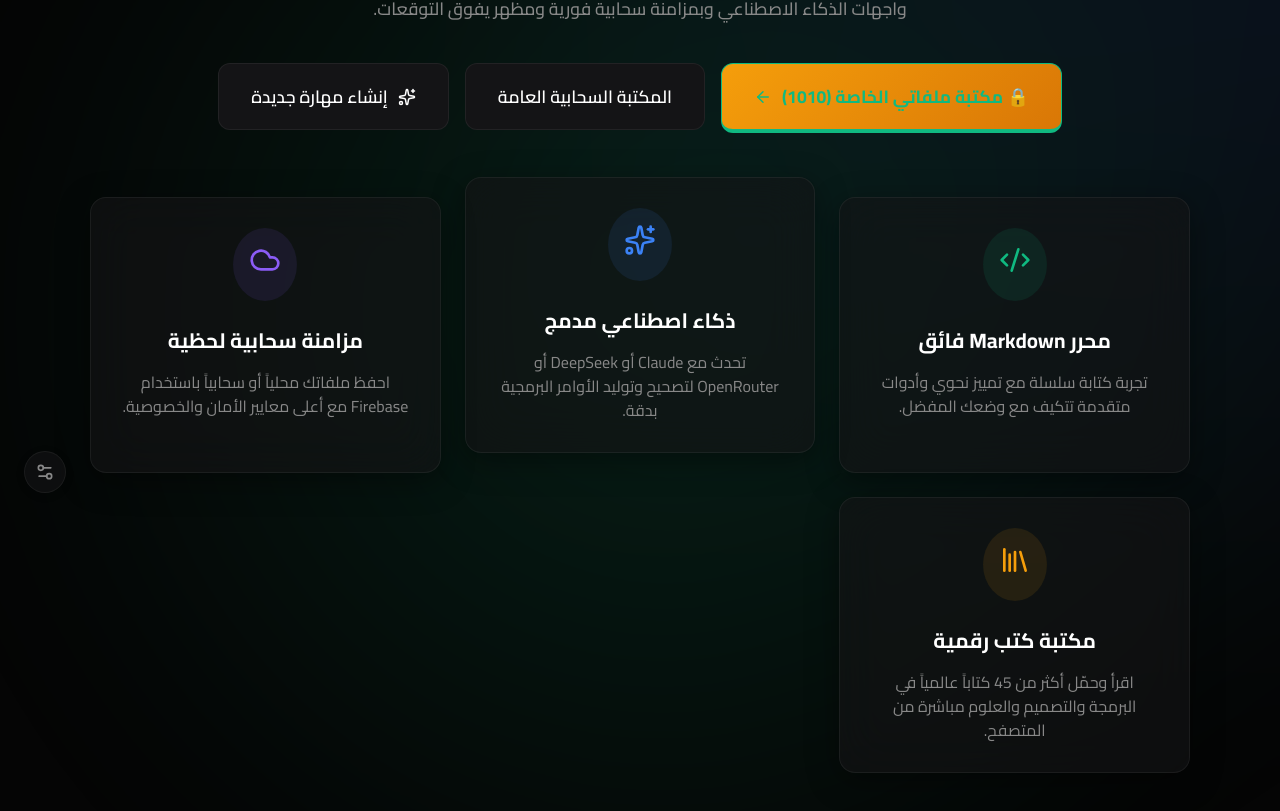
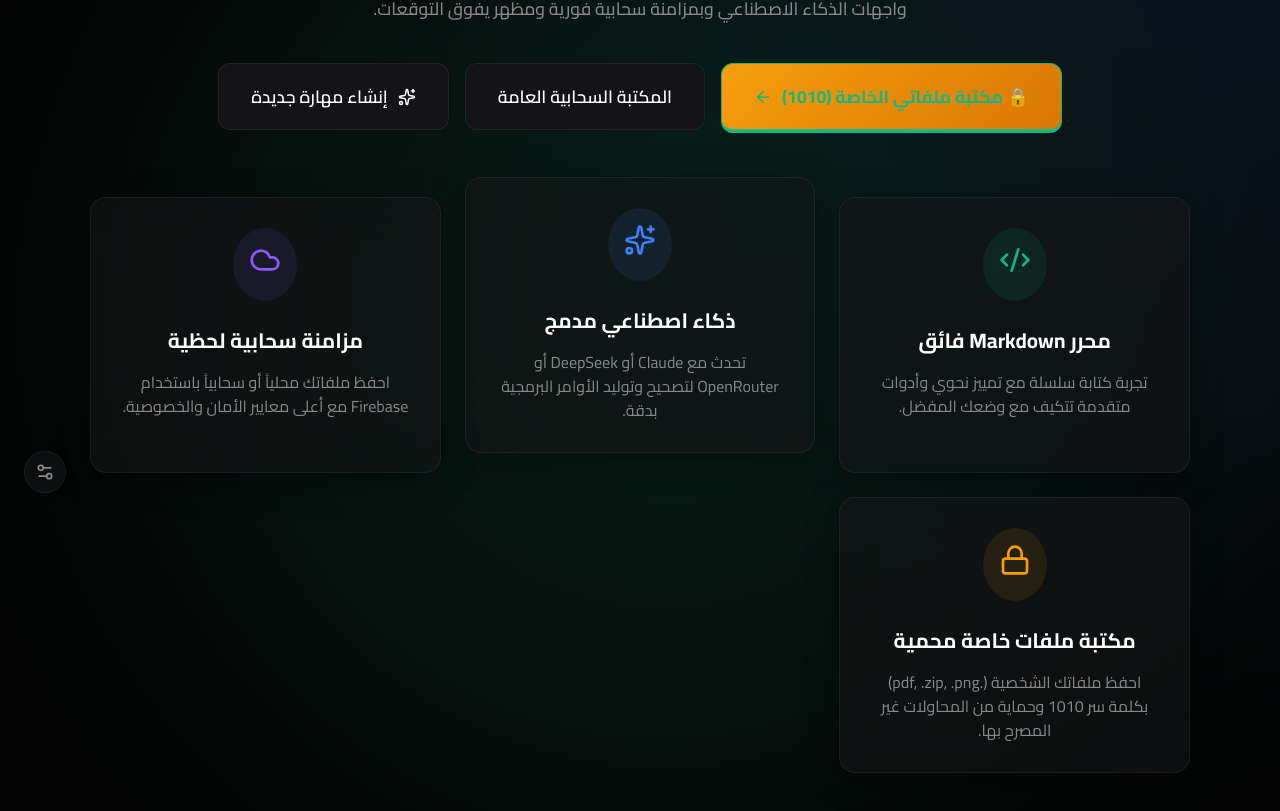
Before and after one commit to mkjq/mkq-skills, a Next.js app: page / in a window 1280 px wide. Shown: the part 283-1094 px from the top of the page. Built offline with nearby package versions, Linux system fonts and the light colour scheme; no server answers.

Commit message:
Fix build and update: src/app/page.tsx

```diff
--- a/src/app/page.tsx
+++ b/src/app/page.tsx
@@ -1,5 +1,5 @@
 import Link from 'next/link';
-import { ArrowLeft, Sparkles, Code2, Cloud, Library } from 'lucide-react';
+import { ArrowLeft, Sparkles, Code2, Cloud, Lock } from 'lucide-react';
 
 export default function Home() {
   return (
@@ -122,10 +122,10 @@ export default function Home() {
         </div>
         <div className="glass-panel" style={{ padding: '30px', display: 'flex', flexDirection: 'column', alignItems: 'center', textAlign: 'center' }}>
            <div style={{ padding: '16px', background: 'rgba(245, 158, 11, 0.1)', borderRadius: '50%', marginBottom: '20px' }}>
-             <Library size={32} color="#f59e0b" />
+             <Lock size={32} color="#f59e0b" />
            </div>
-           <h3 style={{ fontSize: '1.3rem', marginBottom: '10px' }}>مكتبة كتب رقمية</h3>
-           <p style={{ color: 'var(--text-muted)', fontSize: '1rem', lineHeight: '1.5' }}>اقرأ وحمّل أكثر من 45 كتاباً عالمياً في البرمجة والتصميم والعلوم مباشرة من المتصفح.</p>
+           <h3 style={{ fontSize: '1.3rem', marginBottom: '10px' }}>مكتبة ملفات خاصة محمية</h3>
+           <p style={{ color: 'var(--text-muted)', fontSize: '1rem', lineHeight: '1.5' }}>احفظ ملفاتك الشخصية (.pdf, .zip, .png) بكلمة سر 1010 وحماية من المحاولات غير المصرح بها.</p>
         </div>
       </div>
 
```
